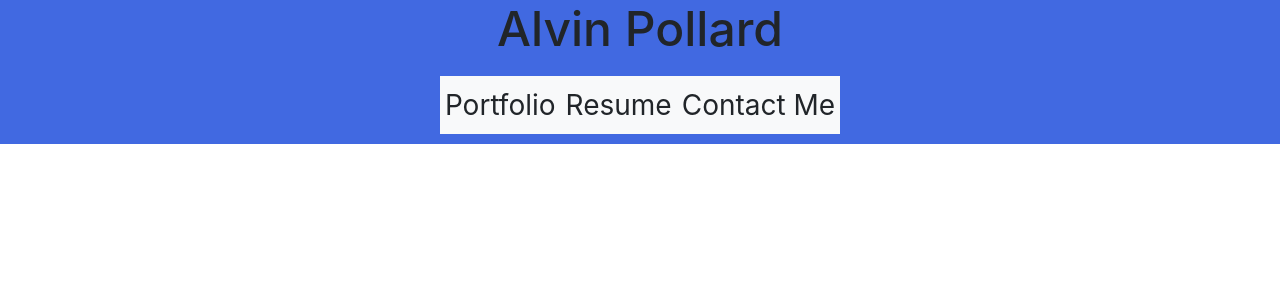
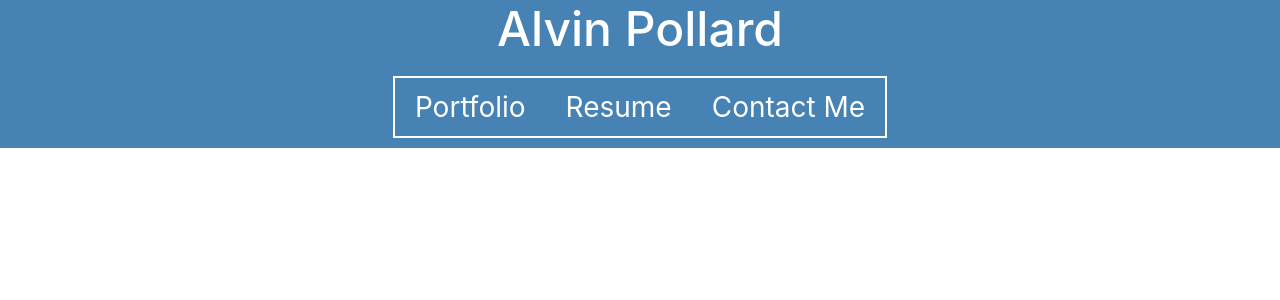
Before and after one commit to alvinkp/Portfolio_React_Edition, a React (Create React App) app: page / in a window 1280 px wide. Shown: the top 300 px of the page. Built offline with nearby package versions, Linux system fonts and the light colour scheme.

Commit message:
Tweaked CSS
*Adjusted CSS - Changed background colors and text color*

*Added another portfolio item: WIDS*

```diff
--- a/src/App.css
+++ b/src/App.css
@@ -1,24 +1,28 @@
 .App {
   text-align: center;
-  background-color: royalblue;
+  background-color: steelblue;
 }
 
 h1 {
   font-size: 48px;
+  color: white;
 }
 
 .nav-link {
-  padding-left: 5px;
-  padding-right: 5px;
+  padding-left: 20px;
+  padding-right: 20px;
 }
 
 nav {
   margin-top: 10px;
   margin-bottom: 10px;
+  color: white;
+  border: 2px;
+  border-style: solid;
 }
 
 .card:first-child {
-  max-width: 85%;
+  max-width: 81%;
   margin: 10px;
 }
 
--- a/src/components/Card.js
+++ b/src/components/Card.js
@@ -9,7 +9,7 @@ function Card(props) {
         alt={props.data.imgAltText}
       />
       <div className="card-body">
-        <h5 className="card-title">{props.data.cardTitle}</h5>
+        <h5 className="card-title fs-2">{props.data.cardTitle}</h5>
         <p className="card-text">{props.data.cardText}</p>
 
         <a href={props.data.cardLink}>
--- a/src/components/Navbar.js
+++ b/src/components/Navbar.js
@@ -3,7 +3,7 @@ import { Link } from "react-router-dom";
 function Navbar() {
   return (
     <div className="d-flex flex-wrap justify-content-center">
-      <nav className="navbar navbar-expand-lg bg-light">
+      <nav className="navbar navbar-expand-lg">
         <Link className="nav-link active fs-3" to="/Portfolio_React_Edition">
           Portfolio
         </Link>
```
